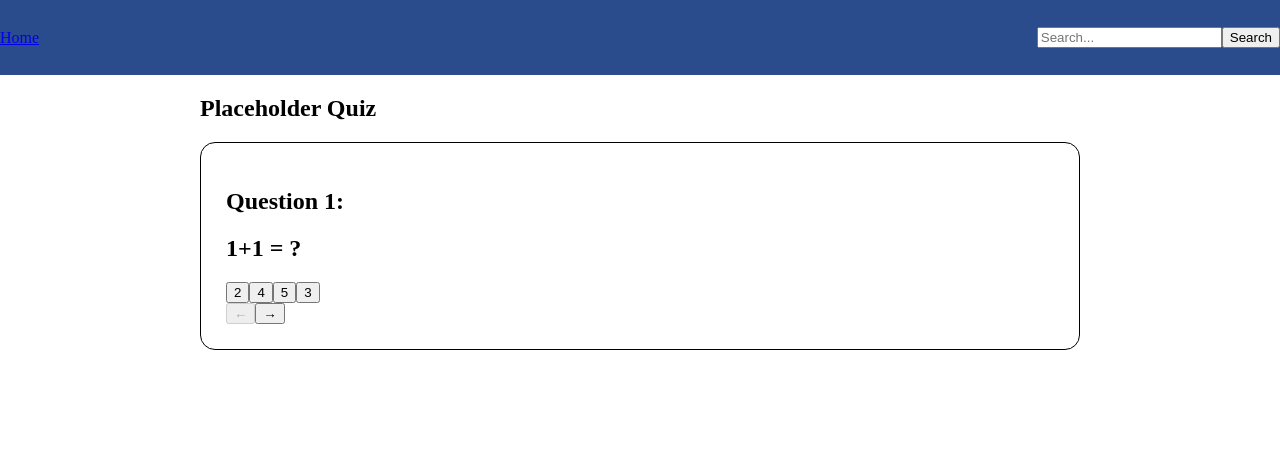
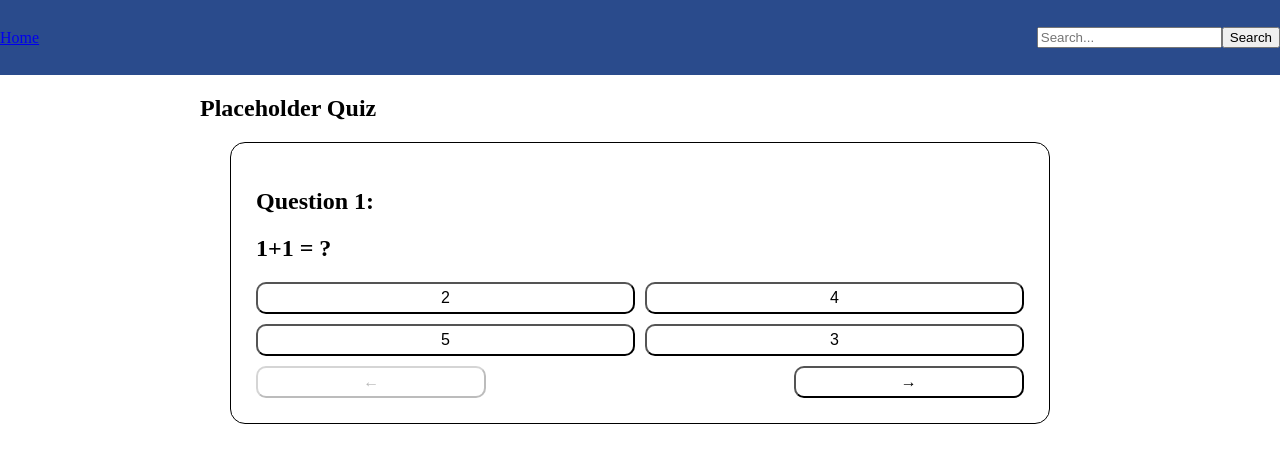
Before and after one commit to wanshm/Get-to-know-bayside-website-project, a React (Vite) app: page /mcq in a window 1280 px wide. Shown: the top 462 px of the page. Built offline with nearby package versions, Linux system fonts and the light colour scheme.

Commit message:
Styling MCQ Page

```diff
--- a/src/App.css
+++ b/src/App.css
@@ -5,11 +5,11 @@ body {
 right and wrong states for the multiple choice buttons
 */
 
-.right {
+#mcq button.right {
   background-color: lightgreen;
 }
 
-.wrong {
+#mcq button.wrong {
   background-color: orangered;
 }
 
@@ -25,7 +25,31 @@ nav {
   border: solid 1px black;
   border-radius: 15px;
   padding: 25px;
-  margin: 0px 200px 0px 200px;
+  max-width: 60%;
+  margin: 0 auto;
+}
+
+#mcq #buttonPanel {
+  display: grid;
+  grid-template: auto auto / auto auto;
+  gap: 10px;
+}
+
+#mcq button {
+  background-color: #fff;
+  padding: 5px 10px;
+  font-size: 16px;
+  border-radius: 10px;
+}
+
+.arrowButton {
+  width: 30%;
+  margin-top: 10px;
+}
+
+.arrowButtons {
+  display: flex;
+  justify-content: space-between;
 }
 
 #title {
--- a/src/components/mcqType/Mcq.tsx
+++ b/src/components/mcqType/Mcq.tsx
@@ -38,7 +38,7 @@ export default function Mcq(props: McqDataProps) {
         <h2>Question {index + 1}:</h2>
         <h2>{q.question}</h2>
 
-        <div>
+        <div id='buttonPanel'>
           {q.choices.map((choice, i) => {
             return (
               <AnswerChoice
@@ -54,7 +54,9 @@ export default function Mcq(props: McqDataProps) {
         </div>
       </div>
 
+      <div className='arrowButtons'>
         <button
+          className='arrowButton'
           disabled={index == 0}
           onClick={() => {
             handleLeft();
@@ -63,6 +65,7 @@ export default function Mcq(props: McqDataProps) {
           &larr;
         </button>
         <button
+          className='arrowButton'
           disabled={index == props.data.length - 1}
           onClick={() => {
             handleRight();
@@ -71,5 +74,6 @@ export default function Mcq(props: McqDataProps) {
           &rarr;
         </button>
       </div>
+    </div>
   );
 }
```
Lines whose indentation alone changed are shown as unchanged.
